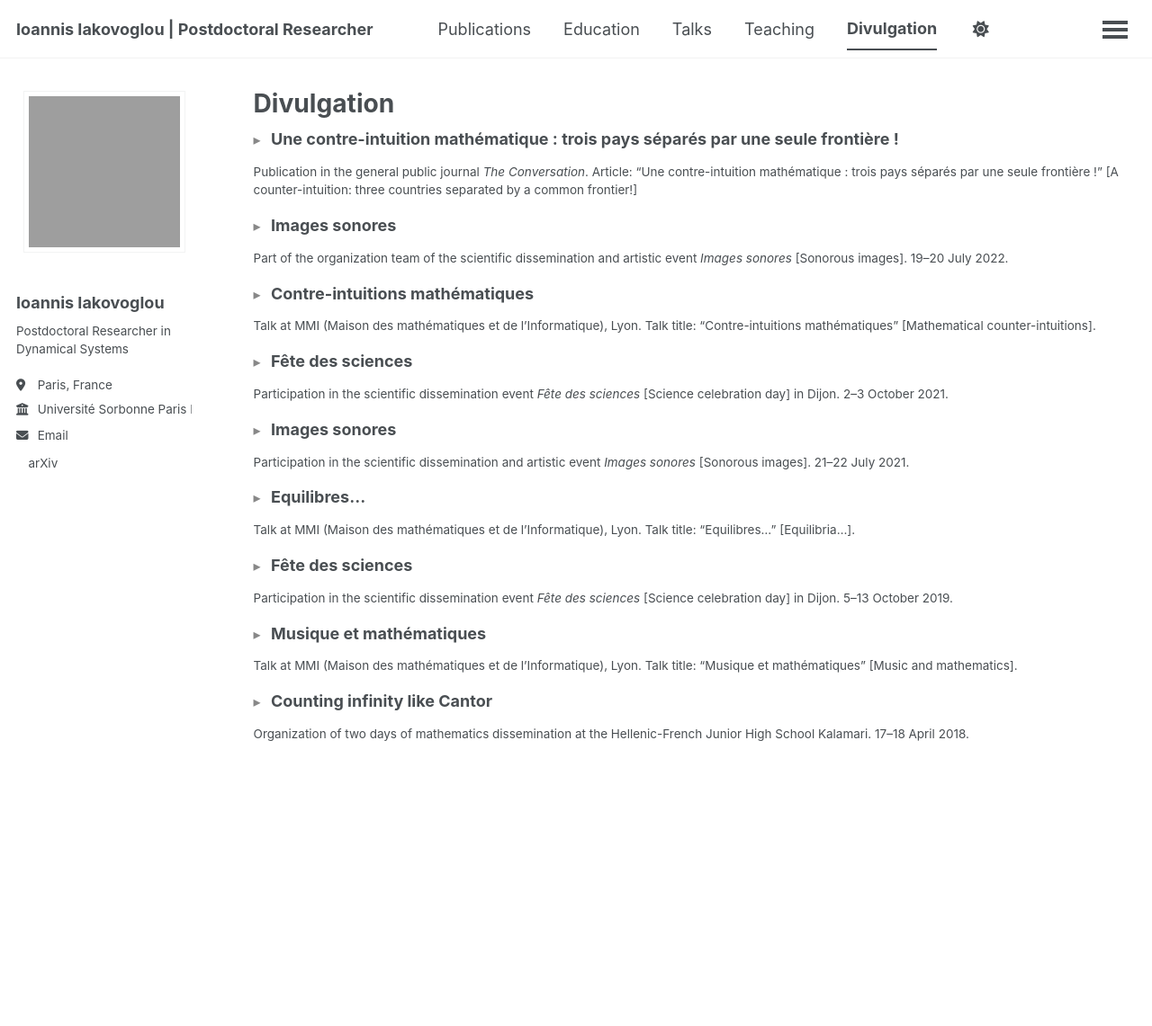
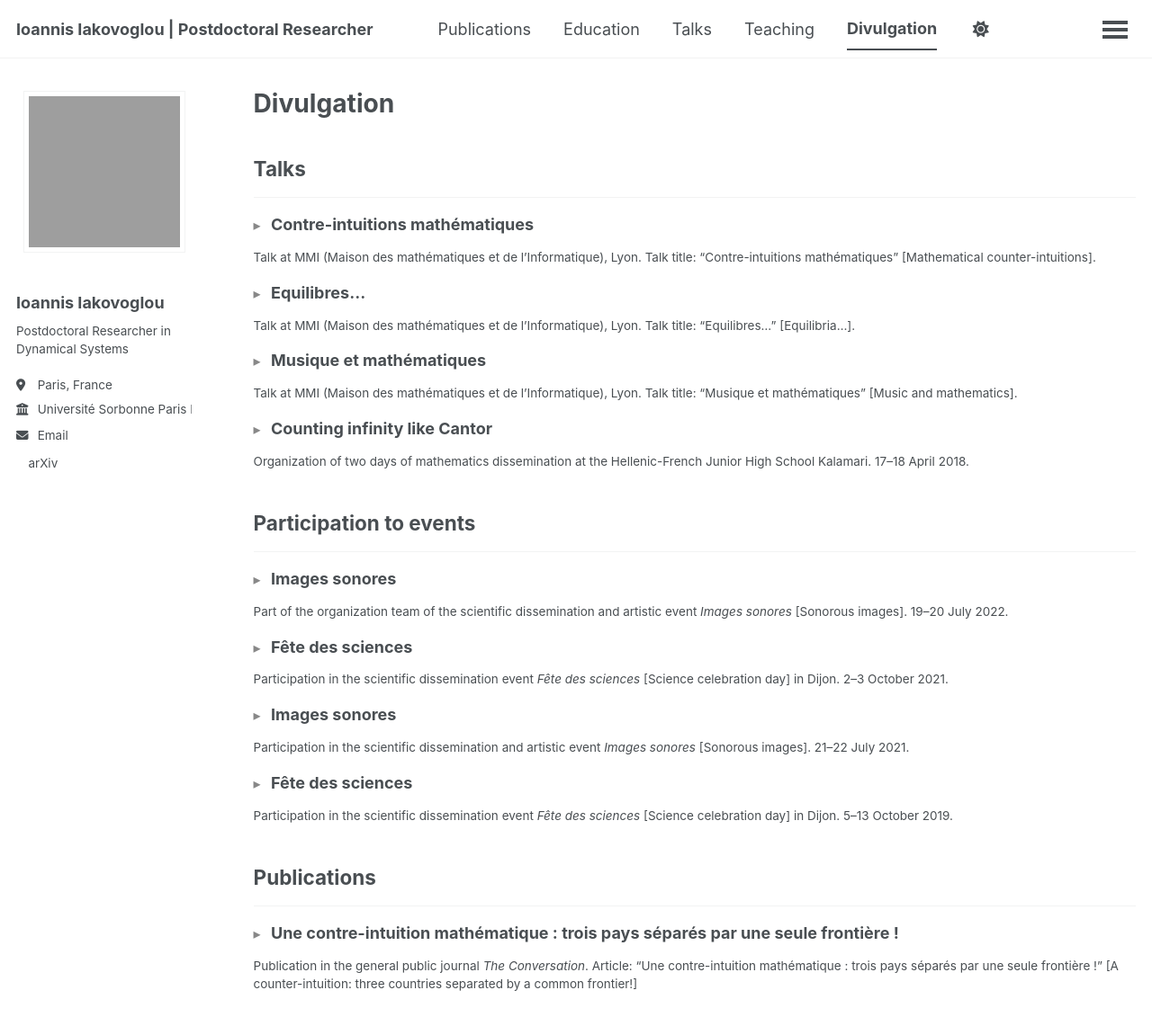
Before and after one commit to ioannisiakovoglou/ioannisiakovoglou.github.io, a Jekyll site: the page built from _pages/divulgation.html, in a window 1280 px wide and 1212 px high. Shown: the top 1141 px of the window at 90% size. Built offline with Jekyll 4.4.1, drawn with Linux system fonts in a browser that asks for light colours; a script bundle is joined from its source files by our own code; a style sheet for code colours, icons or effects is not loaded; part of the change alters nothing that is shown.

Commit message:
Categorize divulgation posts
Organize divulgation posts by categories: Talks, Participation to events, and Publications.

```diff
--- a/_pages/divulgation.html
+++ b/_pages/divulgation.html
@@ -7,6 +7,17 @@ author_profile: true
 
 {% include base_path %}
 
-{% for post in site.divulgation reversed %}
-  {% include archive-single-divulgation.html %}
+{% assign categories = "Talks|Participation to events|Publications" | split: "|" %}
+
+{% for category in categories %}
+  {% assign category_posts = site.divulgation | where: "category", category | sort: "date" | reverse %}
+
+  {% if category_posts.size > 0 %}
+    <h2>{{ category }}</h2>
+    <hr />
+
+    {% for post in category_posts %}
+      {% include archive-single-divulgation.html %}
+    {% endfor %}
+  {% endif %}
 {% endfor %}
```
